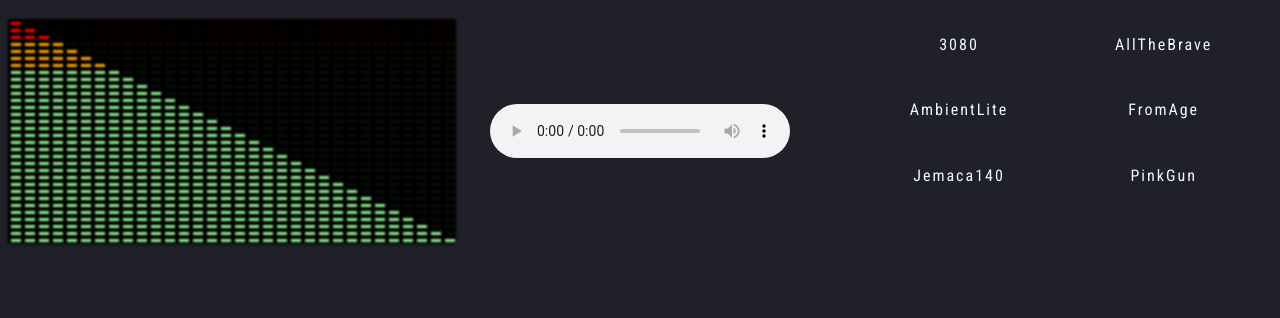
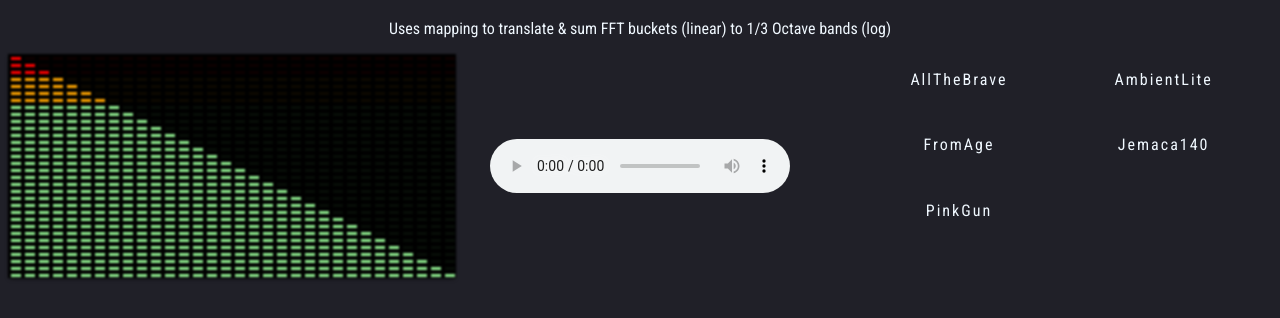
Before and after one commit to i-sayer/skellington, a plain HTML site: page thirdoctave.html in a window 1280 px wide. Shown: the part 62-380 px from the top of the page. Drawn offline with Linux system fonts and the light colour scheme.

Commit message:
fix paths to mp3, added description and link from index

```diff
--- a/playlist.js
+++ b/playlist.js
@@ -5,9 +5,9 @@ var _playlist = [
             "href": "https://iansayer.blogs.auckland.ac.nz/files/2016/12/7days-2ceomut.mp3",
             "name": "7days"},
 {
-"href": "/mp3/AllTheBrave-1dzqwfb.mp3",
+"href": "mp3/AllTheBrave-1dzqwfb.mp3",
 "name": "AllTheBrave"},{
-"href": "/mp3/AmbientLite-13o9wsn.mp3",
+"href": "mp3/AmbientLite-13o9wsn.mp3",
 "name": "AmbientLite"},{
 "href": "https://iansayer.blogs.auckland.ac.nz/files/2016/12/Australis-274ktmw.mp3",
 "name": "Australis"},{
@@ -33,11 +33,11 @@ var _playlist = [
 "name": "Flat Universe"},{
 "href": "https://iansayer.blogs.auckland.ac.nz/files/2017/03/Fracture-18qqt69.mp3",
 "name": "Fracture"},{
-"href": "/mp3/FromAge-1diev97.mp3",
+"href": "mp3/FromAge-1diev97.mp3",
 "name": "FromAge"},{
 "href": "https://iansayer.blogs.auckland.ac.nz/files/2017/03/HelveticaRoad-xi0ocr.mp3",
 "name": "Helvetica Road"},{
-"href": "/mp3/Jemaca140-17lg0bx.mp3",
+"href": "mp3/Jemaca140-17lg0bx.mp3",
 "name": "Jemaca140"},{
 "href": "https://iansayer.blogs.auckland.ac.nz/files/2017/03/NeonDawn-v5jlrl.mp3",
 "name": "NeonDawn"},{
@@ -63,7 +63,7 @@ var _playlist = [
 "name": "Normal"},{
 "href": "https://iansayer.blogs.auckland.ac.nz/files/2017/03/OutsideSquares-1zfqtl8.mp3",
 "name": "OutsideSquares"},{
-"href": "/mp3/PinkGun-19mtgpc.mp3",
+"href": "mp3/PinkGun-19mtgpc.mp3",
 "name": "PinkGun"},{
 "href": "https://iansayer.blogs.auckland.ac.nz/files/2017/03/PyramidScheming-199eeku.mp3",
 "name": "PyramidScheming"},{
--- a/thirdoctave.html
+++ b/thirdoctave.html
@@ -22,7 +22,7 @@
             display: grid;
             grid-template-columns: repeat( auto-fit, minmax(400px, 1fr) );
         }
-        h1 {
+        h1,p {
             text-align: center;
         }
         #player {
@@ -77,7 +77,10 @@
     </style>
 </head>
 <body>
-    <h1>1/3 Octave Spectrum Display</h1>
+    <div>
+        <h1>1/3 Octave Spectrum Display</h1>
+        <p>Uses mapping to translate & sum FFT buckets (linear) to 1/3 Octave bands (log)</p>
+    </div>
     <section>
         <canvas id="spectrumDisplay"></canvas>
         <audio id="player" controls crossorigin="use-credentials">
@@ -129,7 +132,7 @@
             }
         }
         _playlist.forEach(u=>{
-            if (u.href[0]=="/"){ // ignore any non local till cors fixed
+            if (u.href[3]=="/"){ // ignore any non local till cors fixed
                 let link = document.createElement("a");
                 link.textContent = u.name;
                 link.href = u.href;
```
Also changed, not shown: index.html (+1 -0 lines).
